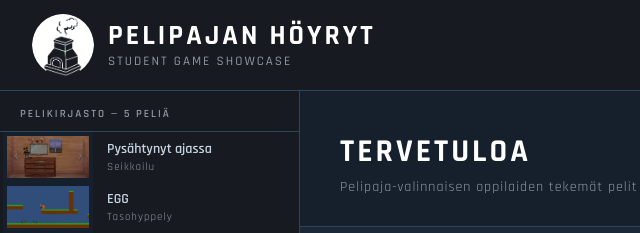
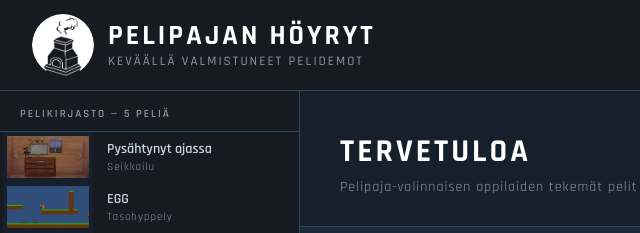
Before and after one commit to aleksilappa/pelipajanhoyryt, a plain HTML site: page index.html in a window 1280 px wide. Shown: the top 233 px of the page, 0-640 px from the left. Drawn offline with Linux system fonts and the light colour scheme.

Commit message:
Update index.html

```diff
--- a/index.html
+++ b/index.html
@@ -424,7 +424,7 @@
   <img class="navbar-logo" src="pelipajanlogo.png" alt="Pelipajan logo">
   <div class="navbar-text">
     <span class="navbar-title">Pelipajan Höyryt</span>
-    <span class="navbar-sub">Student Game Showcase</span>
+    <span class="navbar-sub">KEVÄÄLLÄ VALMISTUNEET PELIDEMOT</span>
   </div>
 </nav>
 
```
